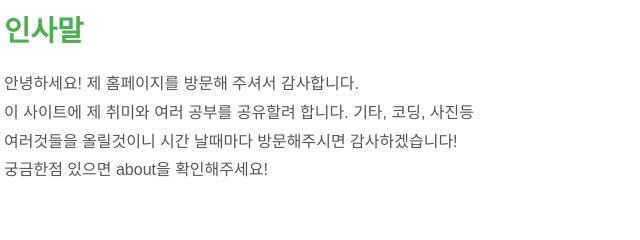
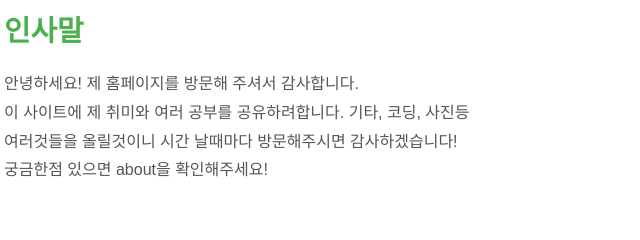
Before and after one commit to KjP1220/kjWeb, a plain HTML site: page index.html in a window 1280 px wide. Shown: the part 180-420 px from the top of the page, 360-1000 px from the left. Drawn offline with Linux system fonts and the light colour scheme.

Commit message:
Add files via upload

```diff
--- a/index.html
+++ b/index.html
@@ -34,7 +34,7 @@
       <h2>인사말</h2>
       <p>
         안녕하세요! 제 홈페이지를 방문해 주셔서 감사합니다. <br>
-        이 사이트에 제 취미와 여러 공부를 공유할려 합니다. 기타, 코딩, 사진등<br>
+        이 사이트에 제 취미와 여러 공부를 공유하려합니다. 기타, 코딩, 사진등<br>
         여러것들을 올릴것이니 시간 날때마다 방문해주시면 감사하겠습니다!<br>
         궁금한점 있으면 about을 확인해주세요!
       </p>
```
